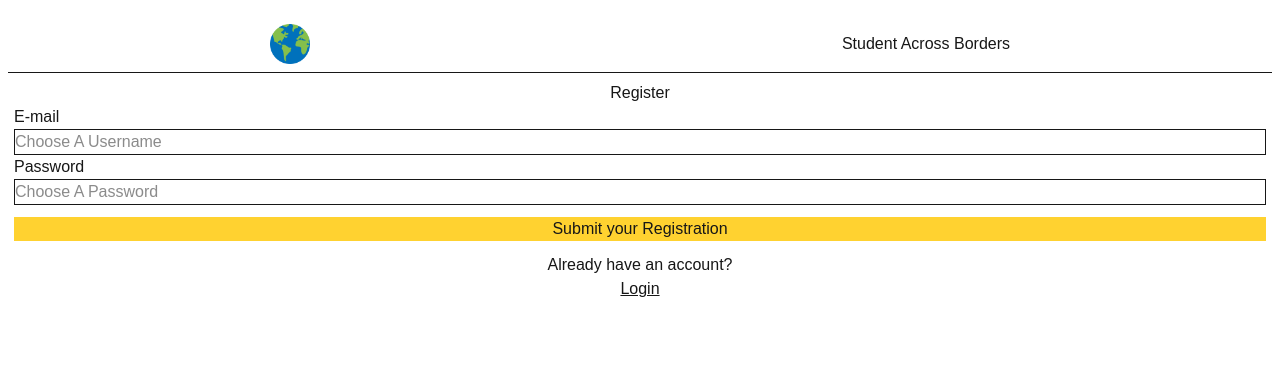
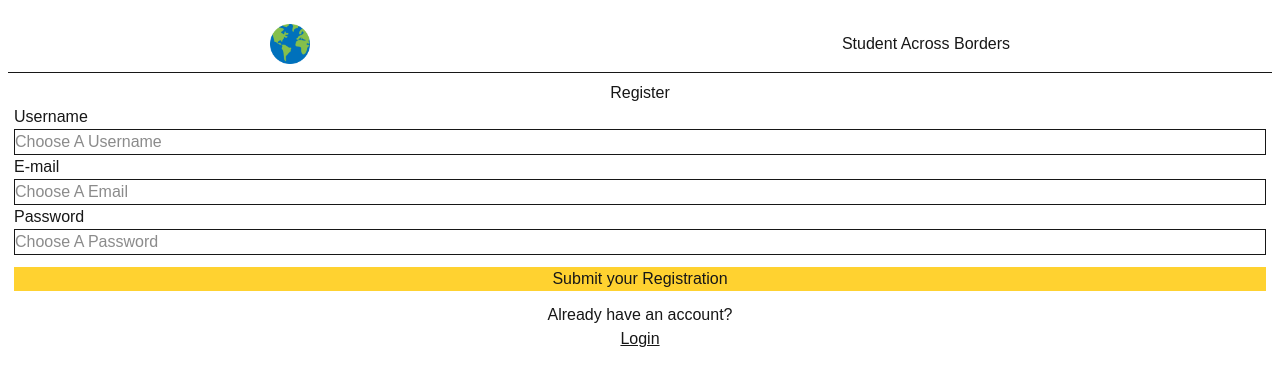
Before and after one commit to fatihsolutions/my-next-app, a Next.js app: page /register in a window 1280 px wide. Shown: the top 386 px of the page. Built offline with nearby package versions, Linux system fonts and the light colour scheme.

Commit message:
update regster en login

```diff
--- a/app/login/page.jsx
+++ b/app/login/page.jsx
@@ -7,6 +7,7 @@ export default function Login() {
             <h1 className="text-center">Login</h1>
 
             <form className="flex flex-col px-3.5">
+
                 <input type="email" className="border" placeholder="Email" />
                 <input type="password" className="border" placeholder="Password" />
                 <button type="submit">Submit
--- a/app/register/page.jsx
+++ b/app/register/page.jsx
@@ -7,7 +7,9 @@ export default function Register() {
 
             <form className="flex flex-col px-3.5">
 
-                <label className="flex flex-col"> E-mail <input type="email" className="border" placeholder="Choose A Username" /></label>
+                <label className="flex flex-col"> Username <input type="text" className="border" placeholder="Choose A Username" /></label>
+
+                <label className="flex flex-col"> E-mail <input type="email" className="border" placeholder="Choose A Email" /></label>
                 <label className="flex flex-col"> Password <input type="password" className="border" placeholder="Choose A Password" /></label>
                 <button className="my-3 bg-amber-300" type="submit"> Submit your Registration
 
```
